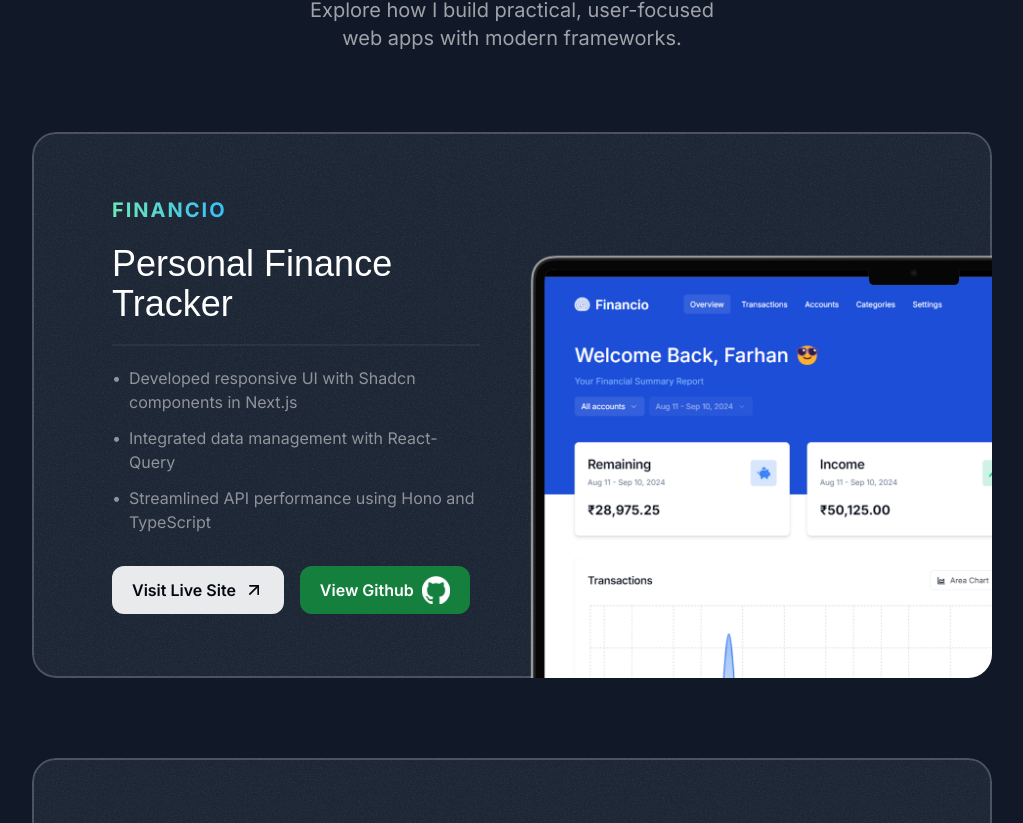
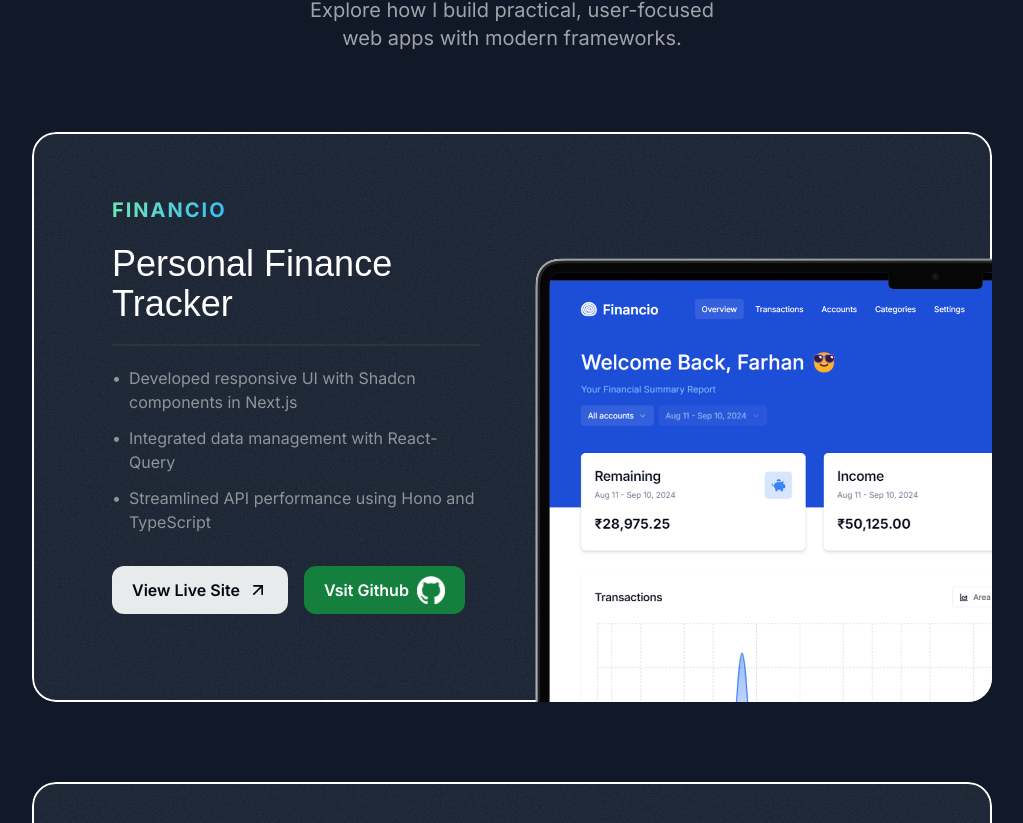
Before and after one commit to farhan-alam18/Portfolio, a Next.js app: page / in a window 1280 px wide. Shown: the part 1156-1979 px from the top of the page, without its empty margins (128-1151 px from the left). Built offline with nearby package versions, Linux system fonts and the light colour scheme; a web font is replaced by a local one.

Commit message:
Project Section Animation Done

```diff
--- a/src/components/Card.tsx
+++ b/src/components/Card.tsx
@@ -1,17 +1,19 @@
 import grainImage from "@/assets/images/grain.jpg";
-import { PropsWithChildren } from "react";
+import { ComponentPropsWithoutRef, PropsWithChildren } from "react";
 import { twMerge } from "tailwind-merge";
 
 const Card = ({
   className,
   children,
-}: PropsWithChildren<{ className?: string }>) => {
+  ...other
+}: ComponentPropsWithoutRef<"div">) => {
   return (
     <div
       className={twMerge(
         "bg-gray-800 rounded-3xl relative z-0  overflow-hidden after:-z-10 after:content-[''] after:absolute after:inset-0 after:outline-2 after:outline after:-outline-offset-2 after:rounded-3xl after:outline-white/20after:pointer-events-none p-6",
         className
       )}
+      {...other}
     >
       <div
         className="absolute inset-0 -z-10 opacity-5"
--- a/src/sections/Projects.tsx
+++ b/src/sections/Projects.tsx
@@ -7,6 +7,7 @@ import grainImage from "@/assets/images/grain.jpg";
 
 import Image from "next/image";
 import Link from "next/link";
+import Card from "@/components/Card";
 
 const portfolioProjects = [
   {
@@ -64,17 +65,14 @@ export const ProjectsSection = () => {
           frameworks.
         </p>
         <div className="flex flex-col mt-10 md:mt-20 gap-20">
-          {portfolioProjects.map((project) => (
-            <div
+          {portfolioProjects.map((project, projectIndex) => (
+            <Card
               key={project.title}
-              className="bg-gray-800 rounded-3xl relative z-0  overflow-hidden after:-z-10 after:content-[''] after:absolute after:inset-0 after:outline-2 after:outline after:-outline-offset-2 after:rounded-3xl after:outline-white/20 px-8 pt-8 md:pt-12 md:px-10 after:pointer-events-none lg:pt-16 lg:px-20"
+              className="px-8 pt-8 md:pt-12 md:px-10 lg:pt-16 lg:px-20 sticky"
+              style={{
+                top: `calc(64px + ${projectIndex * 20}px)`,
+              }}
             >
-              <div
-                className="absolute inset-0 -z-10 opacity-5"
-                style={{
-                  backgroundImage: `url(${grainImage.src})`,
-                }}
-              ></div>
               <div className="lg:grid lg:grid-cols-2 lg:gap-16">
                 <div className="lg:pb-16">
                   <div className="bg-gradient-to-r from-emerald-300 to-sky-400 inline-flex font-bold uppercase tracking-widest text-sm md:text-xl text-transparent bg-clip-text">
@@ -99,13 +97,13 @@ export const ProjectsSection = () => {
                   <div className="mt-8 flex flex-col md:flex-row gap-4">
                     <Link href={project.link}>
                       <button className="bg-white/90 text-gray-950 h-12 w-full rounded-xl font-semibold inline-flex justify-center items-center gap-2 transition-all hover:bg-white/80 md:p-5">
-                        <span>Visit Live Site</span>
+                        <span>View Live Site</span>
                         <ArrowUpRightIcon className="size-5" />
                       </button>
                     </Link>
                     <Link href={project.github}>
                       <button className="bg-green-700 text-white h-12 w-full rounded-xl font-semibold inline-flex justify-center items-center gap-2 transition-all hover:bg-green-700/80 md:p-5">
-                        <span>View Github</span>
+                        <span>Vsit Github</span>
                         <Image src={GithubIcon} alt="" className="size-7" />
                       </button>
                     </Link>
@@ -114,10 +112,10 @@ export const ProjectsSection = () => {
                 <Image
                   src={project.image}
                   alt={project.title}
-                  className="mt-8 -mb-4 md:-mb-0 lg:mt-0 lg:absolute lg:h-full lg:ml-[320px] lg:w-auto lg:max-w-none"
+                  className="mt-8 -mb-[22px] md:-mb-5 lg:mt-0 lg:absolute lg:h-full lg:ml-[320px] lg:w-auto lg:max-w-none"
                 />
               </div>
-            </div>
+            </Card>
           ))}
         </div>
       </div>
```
